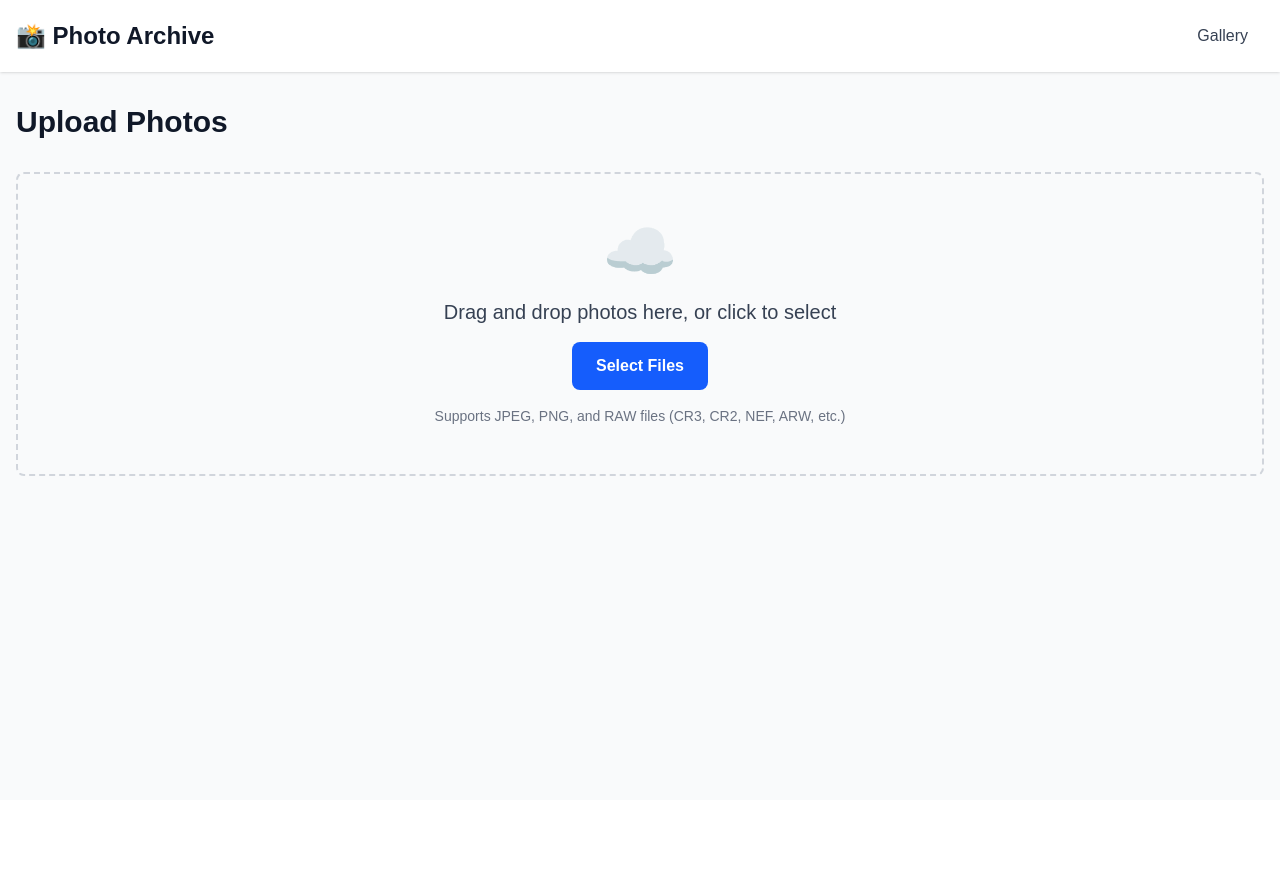
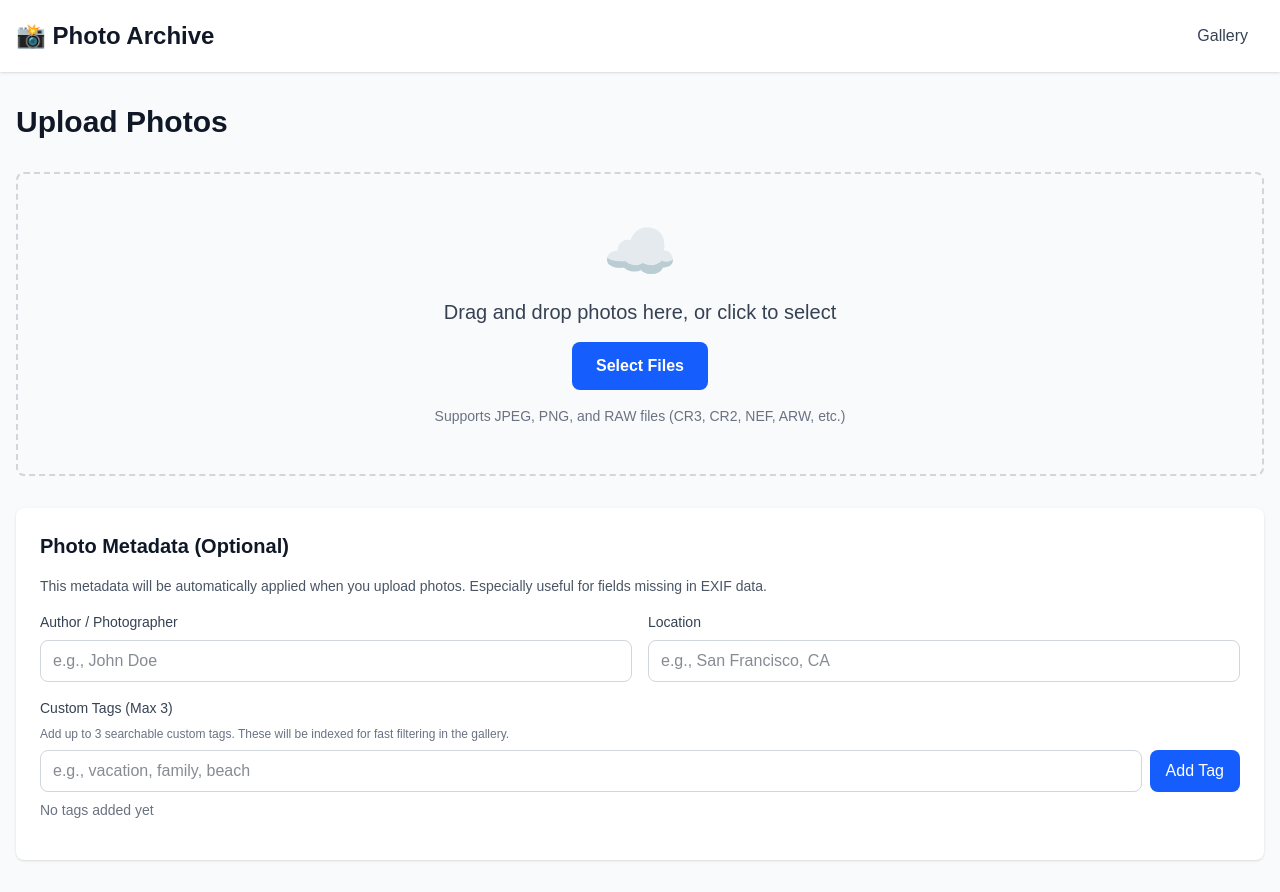
Before and after one commit to belablotski/photo-arch, a Next.js app in the folder frontend/: page /upload in a window 1280 px wide. Before the commit the page ends 800 px from the top, so only its background shows below. Built offline with nearby package versions, Linux system fonts and the light colour scheme.

Commit message:
add tags overwrite on upload

```diff
--- a/frontend/app/upload/page.tsx
+++ b/frontend/app/upload/page.tsx
@@ -3,6 +3,12 @@
 import { useState, useRef } from "react";
 import Link from "next/link";
 import { BlockBlobClient } from "@azure/storage-blob";
+
+interface PhotoMetadata {
+  author?: string;
+  location?: string;
+  customTags?: string[]; // Array of custom tags
+}
 
 interface UploadFile {
   file: File;
@@ -10,6 +16,7 @@ interface UploadFile {
   progress: number;
   error?: string;
   abortController?: AbortController;
+  metadata?: PhotoMetadata;
 }
 
 export default function UploadPage() {
@@ -17,6 +24,14 @@ export default function UploadPage() {
   const [isDragging, setIsDragging] = useState(false);
   const [isUploadingAll, setIsUploadingAll] = useState(false);
   const shouldCancelAllRef = useRef(false);
+
+  // Global metadata that applies to all files in the current batch
+  const [globalMetadata, setGlobalMetadata] = useState<PhotoMetadata>({
+    author: "",
+    location: "",
+    customTags: []
+  });
+  const [newTagInput, setNewTagInput] = useState("");
 
   const handleFileSelect = (selectedFiles: FileList | null) => {
     if (!selectedFiles) return;
@@ -30,6 +45,7 @@ export default function UploadPage() {
       file,
       status: "pending",
       progress: 0,
+      metadata: { ...globalMetadata } // Copy global metadata to each file
     }));
 
     setFiles((prev) => [...prev, ...newFiles]);
@@ -54,11 +70,16 @@ export default function UploadPage() {
     const uploadFile = files[index];
     const abortController = new AbortController();
 
+    // Apply current global metadata to this file before uploading
+    const metadataToUpload = { ...globalMetadata };
+
     try {
-      // Update status to uploading with abort controller
+      // Update status to uploading with abort controller and current metadata
       setFiles((prev) =>
         prev.map((f, i) =>
-          i === index ? { ...f, status: "uploading" as const, progress: 0, abortController } : f
+          i === index
+            ? { ...f, status: "uploading" as const, progress: 0, abortController, metadata: metadataToUpload }
+            : f
         )
       );
 
@@ -81,11 +102,24 @@ export default function UploadPage() {
 
       const { uploadUrl } = await tokenResponse.json();
 
-      // Step 2: Upload directly to Azure Blob Storage
+      // Step 2: Upload directly to Azure Blob Storage with metadata
       const blobClient = new BlockBlobClient(uploadUrl);
+
+      // Prepare blob metadata from current global metadata (only non-empty values)
+      const blobMetadata: Record<string, string> = {};
+      if (metadataToUpload.author) {
+        blobMetadata.author = metadataToUpload.author;
+      }
+      if (metadataToUpload.location) {
+        blobMetadata.location = metadataToUpload.location;
+      }
+      if (metadataToUpload.customTags && metadataToUpload.customTags.length > 0) {
+        blobMetadata.customTags = metadataToUpload.customTags.join(',');
+      }
 
       await blobClient.uploadData(uploadFile.file, {
         abortSignal: abortController.signal,
+        metadata: blobMetadata,
         onProgress: (progress) => {
           const percent = Math.round((progress.loadedBytes / uploadFile.file.size) * 100);
           setFiles((prev) =>
@@ -185,6 +219,31 @@ export default function UploadPage() {
     return `${(bytes / (1024 * 1024)).toFixed(1)} MB`;
   };
 
+  const addCustomTag = () => {
+    const tag = newTagInput.trim();
+    const currentTags = globalMetadata.customTags || [];
+
+    // Limit to 3 custom tags (matches blob index tag limit)
+    if (currentTags.length >= 3) {
+      return; // Don't add more than 3 tags
+    }
+
+    if (tag && !currentTags.includes(tag)) {
+      setGlobalMetadata(prev => ({
+        ...prev,
+        customTags: [...(prev.customTags || []), tag]
+      }));
+      setNewTagInput("");
+    }
+  };
+
+  const removeCustomTag = (tagToRemove: string) => {
+    setGlobalMetadata(prev => ({
+      ...prev,
+      customTags: prev.customTags?.filter(tag => tag !== tagToRemove) || []
+    }));
+  };
+
   return (
     <div className="min-h-screen bg-gray-50 dark:bg-gray-900">
       {/* Header */}
@@ -241,6 +300,114 @@ export default function UploadPage() {
           <p className="text-sm text-gray-500 dark:text-gray-400 mt-4">
             Supports JPEG, PNG, and RAW files (CR3, CR2, NEF, ARW, etc.)
           </p>
+        </div>
+
+        {/* Metadata Form */}
+        <div className="mt-8 bg-white dark:bg-gray-800 rounded-lg p-6 shadow">
+          <h2 className="text-xl font-semibold text-gray-900 dark:text-white mb-4">
+            Photo Metadata (Optional)
+          </h2>
+          <p className="text-sm text-gray-600 dark:text-gray-400 mb-4">
+            This metadata will be automatically applied when you upload photos. Especially useful for fields missing in EXIF data.
+          </p>
+
+          <div className="grid grid-cols-1 md:grid-cols-2 gap-4 mb-4">
+            {/* Author Field */}
+            <div>
+              <label className="block text-sm font-medium text-gray-700 dark:text-gray-300 mb-2">
+                Author / Photographer
+              </label>
+              <input
+                type="text"
+                value={globalMetadata.author || ""}
+                onChange={(e) => setGlobalMetadata(prev => ({ ...prev, author: e.target.value }))}
+                placeholder="e.g., John Doe"
+                className="w-full px-3 py-2 border border-gray-300 dark:border-gray-600 rounded-lg bg-white dark:bg-gray-700 text-gray-900 dark:text-white focus:ring-2 focus:ring-blue-500 focus:border-transparent"
+              />
+            </div>
+
+            {/* Location Field */}
+            <div>
+              <label className="block text-sm font-medium text-gray-700 dark:text-gray-300 mb-2">
+                Location
+              </label>
+              <input
+                type="text"
+                value={globalMetadata.location || ""}
+                onChange={(e) => setGlobalMetadata(prev => ({ ...prev, location: e.target.value }))}
+                placeholder="e.g., San Francisco, CA"
+                className="w-full px-3 py-2 border border-gray-300 dark:border-gray-600 rounded-lg bg-white dark:bg-gray-700 text-gray-900 dark:text-white focus:ring-2 focus:ring-blue-500 focus:border-transparent"
+              />
+            </div>
+          </div>
+
+          {/* Custom Tags */}
+          <div className="mb-4">
+            <label className="block text-sm font-medium text-gray-700 dark:text-gray-300 mb-2">
+              Custom Tags (Max 3)
+            </label>
+            <p className="text-xs text-gray-500 dark:text-gray-400 mb-2">
+              Add up to 3 searchable custom tags. These will be indexed for fast filtering in the gallery.
+            </p>
+            <div className="flex gap-2 mb-2">
+              <input
+                type="text"
+                value={newTagInput}
+                onChange={(e) => setNewTagInput(e.target.value)}
+                onKeyPress={(e) => e.key === 'Enter' && (e.preventDefault(), addCustomTag())}
+                placeholder={
+                  (globalMetadata.customTags?.length || 0) >= 3
+                    ? "Maximum 3 tags reached"
+                    : "e.g., vacation, family, beach"
+                }
+                disabled={(globalMetadata.customTags?.length || 0) >= 3}
+                className="flex-1 px-3 py-2 border border-gray-300 dark:border-gray-600 rounded-lg bg-white dark:bg-gray-700 text-gray-900 dark:text-white focus:ring-2 focus:ring-blue-500 focus:border-transparent disabled:bg-gray-100 dark:disabled:bg-gray-800 disabled:cursor-not-allowed"
+              />
+              <button
+                onClick={addCustomTag}
+                disabled={(globalMetadata.customTags?.length || 0) >= 3}
+                className="bg-blue-600 hover:bg-blue-700 disabled:bg-gray-400 disabled:cursor-not-allowed text-white px-4 py-2 rounded-lg transition-colors"
+              >
+                Add Tag
+              </button>
+            </div>
+
+            {/* Display Tags */}
+            <div className="flex items-center justify-between">
+              <div className="flex flex-wrap gap-2 flex-1">
+                {globalMetadata.customTags && globalMetadata.customTags.length > 0 ? (
+                  globalMetadata.customTags.map((tag, index) => (
+                    <span
+                      key={index}
+                      className="inline-flex items-center gap-1 bg-blue-100 dark:bg-blue-900 text-blue-800 dark:text-blue-200 px-3 py-1 rounded-full text-sm"
+                    >
+                      {tag}
+                      <button
+                        onClick={() => removeCustomTag(tag)}
+                        className="hover:text-blue-600 dark:hover:text-blue-400"
+                      >
+                        ×
+                      </button>
+                    </span>
+                  ))
+                ) : (
+                  <p className="text-sm text-gray-500 dark:text-gray-400">No tags added yet</p>
+                )}
+              </div>
+              {globalMetadata.customTags && globalMetadata.customTags.length > 0 && (
+                <span className="text-sm text-gray-500 dark:text-gray-400 ml-4">
+                  {globalMetadata.customTags.length}/3
+                </span>
+              )}
+            </div>
+          </div>
+
+          {/* Info message */}
+          {files.length > 0 && (
+            <p className="text-sm text-gray-600 dark:text-gray-400 mt-4 p-3 bg-blue-50 dark:bg-blue-900/20 rounded-lg border border-blue-200 dark:border-blue-800">
+              ℹ️ Metadata will be automatically applied to photos when you upload them.
+            </p>
+          )}
         </div>
 
         {/* Upload Queue */}
```
Also changed, not shown: 2 other files (tests, documents, lock files or other folders).
